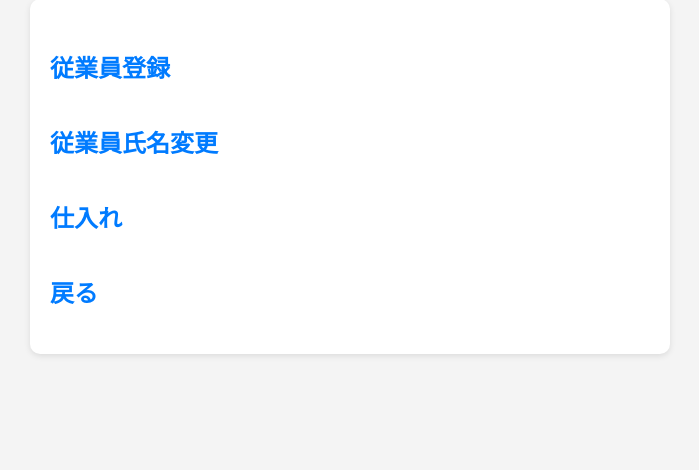
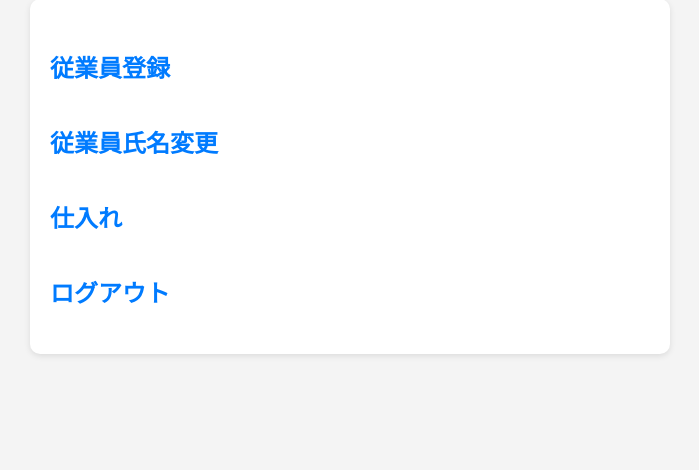
Before and after one commit to R1ceN/Django, a Django app: page /admin_panel/ in a window 1280 px wide. Shown: the part 101-571 px from the top of the page, without its empty margins (290-989 px from the left). Run offline with Django 5.2, Linux system fonts and the light colour scheme.

Commit message:
HTMLの修正追加

```diff
--- a/templates/管理者.html
+++ b/templates/管理者.html
@@ -76,7 +76,7 @@
 
     <h2><a href="/supplier/">仕入れ</a></h2>
 
-    <h2><a href="/login/">戻る</a></h2>
+    <h2><a href="/login/">ログアウト</a></h2>
 
 </main>
 </body>
```
